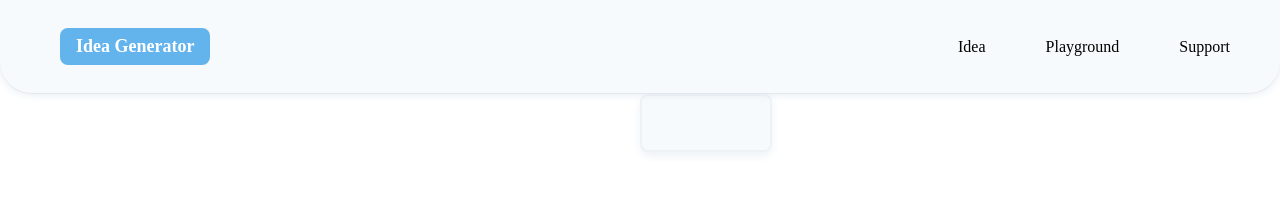
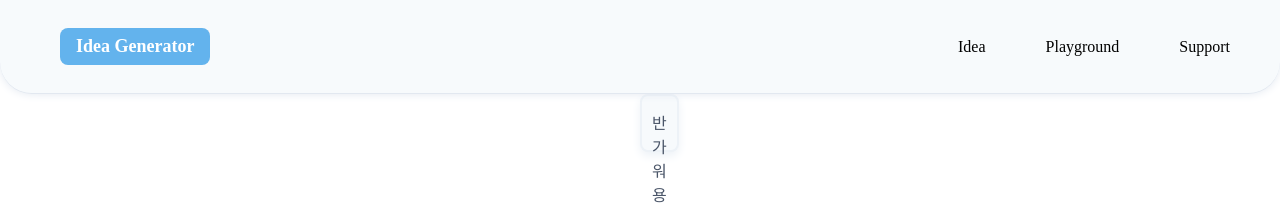
Before and after one commit to bestswlkh0310/idea-generator, a React (Create React App) app: page / in a window 1280 px wide. Both pictures are taken after a click on the button "Playground". Shown: the top 205 px of the page. Built offline with nearby package versions, Linux system fonts and the light colour scheme; a web font is replaced by a local one.

Commit message:
feat : node typing

```diff
--- a/src/UI/Playground/Node.js
+++ b/src/UI/Playground/Node.js
@@ -1,27 +1,52 @@
 import styled, { css } from "styled-components";
 import { shadow1 } from "../../component/theme/Shadow";
+import { useEffect, useRef, useState } from "react";
+import { NodeType } from "./NodeType";
 
-function Node(id) {
+function Node({id, nodeType}) {
+
+    const input = useRef(null);
+
     return (
-        <Container className="node" id={id}></Container>
+        <Container onClick={() => input.current && input.current.focus()} className="node" id={id} >
+            {nodeType === NodeType.init
+            ? <InputContent placeholder="단어를 입력해주세요" ref={input}/>
+            : <WordContent>반가워용</WordContent>}
+        </Container>
     )
 }
 
-
-const NodeStyle = css`
+const Container = styled.div`
+    ${shadow1}
     height: 54px;
     background-color: var(--gray-100);
     border-radius: 8px;
-    width: 128px;
-    ${shadow1}
     border: 2px solid var(--gray-200);
+    position: absolute;
+    display: flex;
+    cursor: pointer;
+    align-items: center;
+    justify-content: center;
 `
 
-const Container = styled.div`
-    ${NodeStyle}
-    position: absolute;
-    cursor: pointer;
-`;
+const Content = css`
+    position: relative;
+    height: 50%;
+    margin: 0 10px;
+    text-align: center;
+    color: var(--gray-700);
+    background-color: transparent;
+`
+
+const InputContent = styled.input`
+    ${Content}
+    outline: none;
+    border: none;
+`
+
+const WordContent = styled.div`
+    ${Content}
+`
 
 
 export default Node;
--- /dev/null
+++ b/src/UI/Playground/NodeType.js
@@ -0,0 +1,5 @@
+export class NodeType {
+    static init = 'init';
+    static final = 'final';
+    static more = 'more';
+}
```
